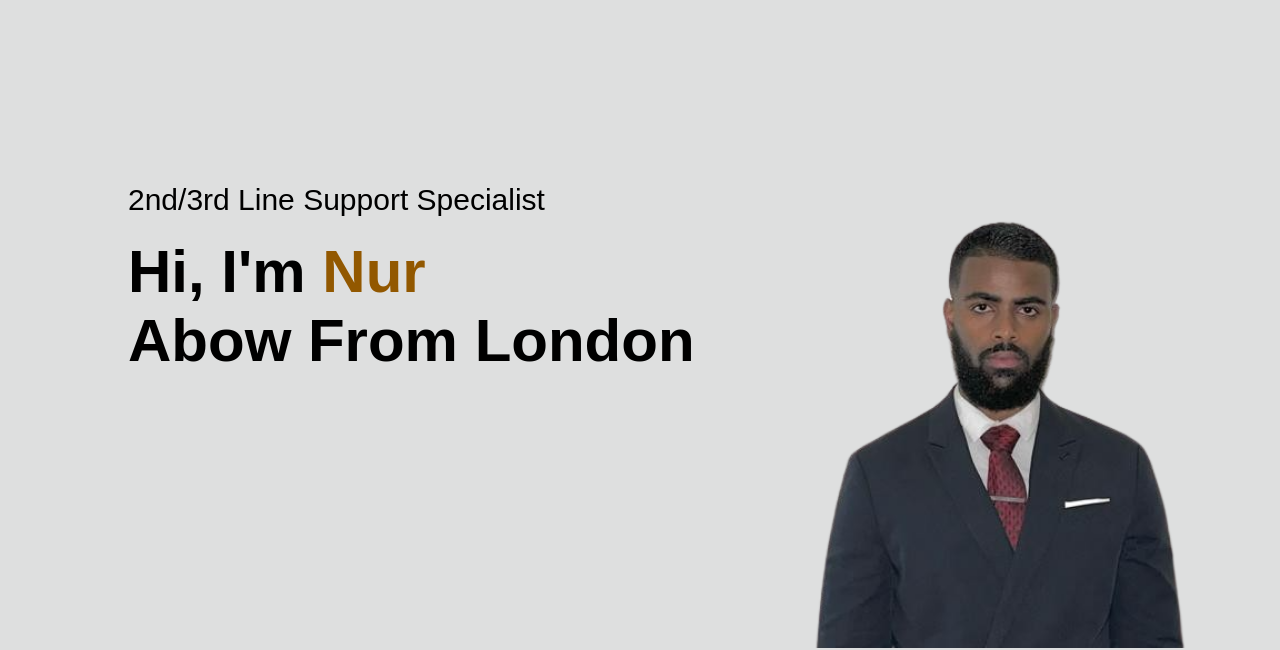
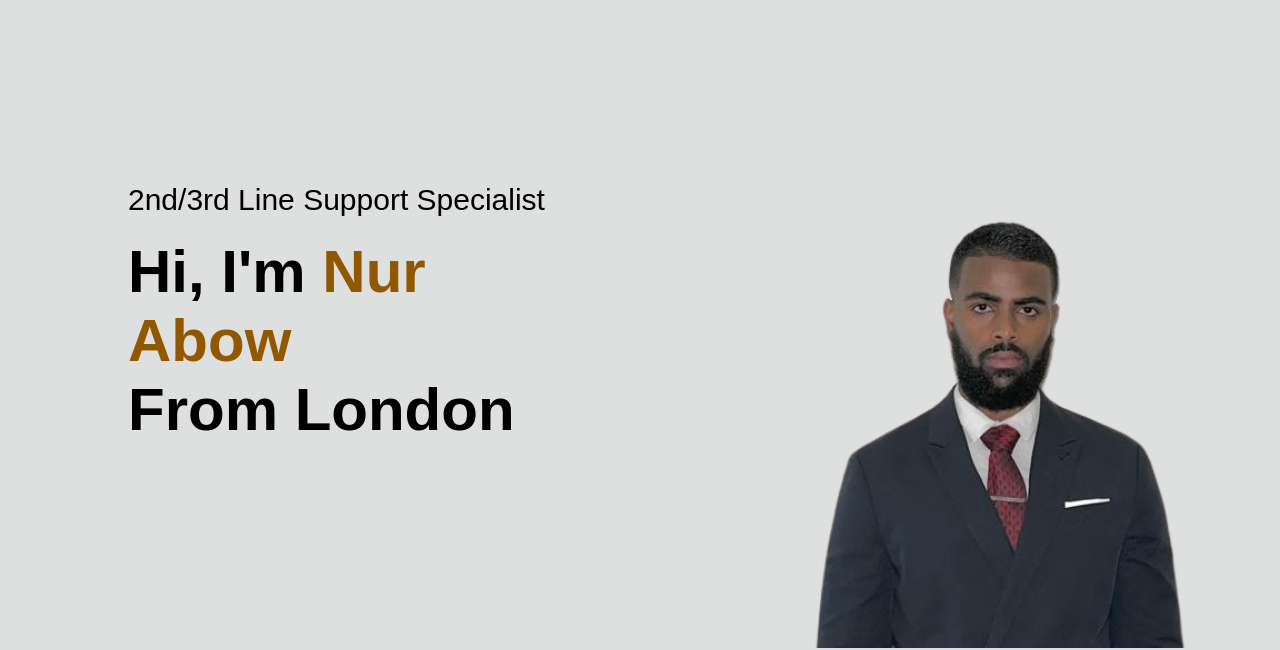
Before and after one commit to Nurabow/mycv, a plain HTML site: page index.html in a window 1280 px wide. Shown: the part 152-802 px from the top of the page. Drawn offline with Linux system fonts and the light colour scheme.

Commit message:
Update index.html

```diff
--- a/index.html
+++ b/index.html
@@ -25,7 +25,7 @@
         <div class="header-text">
             <p>2nd/3rd Line Support Specialist
             </p>
-            <h1>Hi, I'm <span>Nur</span><br>Abow From London</h1>
+            <h1>Hi, I'm <span>Nur</span><br><span>Abow</span><br>From London</h1>
         </div>
     </div>
 </div>
```
